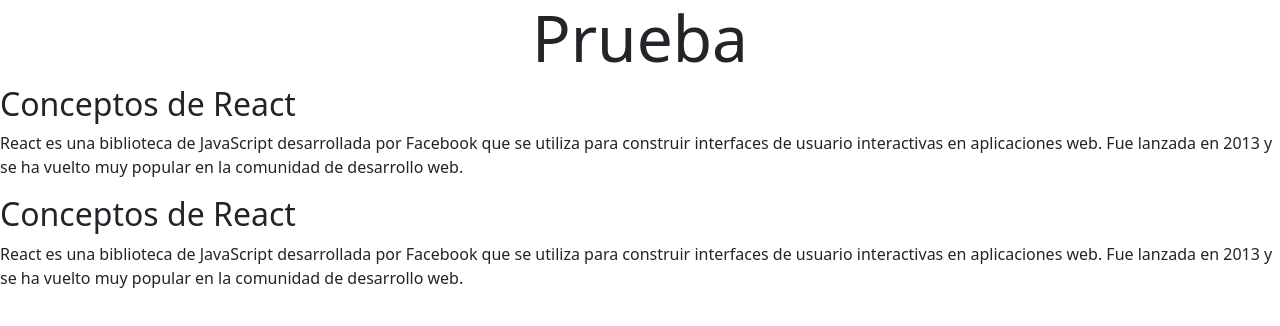
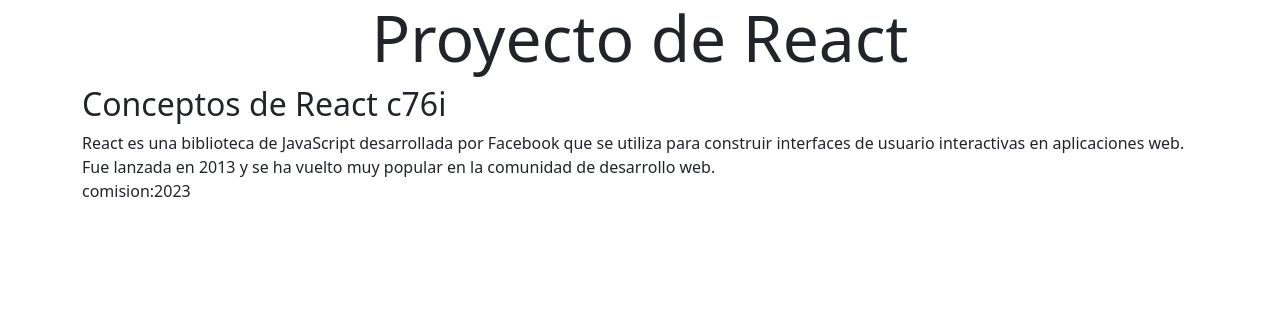
Before and after one commit to MaruSosa/contadorReact, a React app: page / in a window 1280 px wide. Shown: the top 326 px of the page. Built offline with nearby package versions, Linux system fonts and the light colour scheme; the HTML template or start-up script is replaced by a standard one.

Commit message:
agregamos un props en el componente informacion

```diff
--- a/src/App.jsx
+++ b/src/App.jsx
@@ -1,11 +1,12 @@
 import Informacion from "./components/Informacion";
 import 'bootstrap/dist/css/bootstrap.min.css'
 function App() {
+  const anioActual=2023;
   return (
-    <section>
-    <h1 className="display-3 text-center">Prueba</h1>
-    <Informacion></Informacion>
-    <Informacion/>
+    <section className="container">
+    <h1 className="display-3 text-center">Proyecto de React</h1>
+    {/* <Informacion></Informacion> */}
+    <Informacion comision='c76i' anioActualProps={anioActual}/>
   </section>
   );
 
--- a/src/components/Informacion.jsx
+++ b/src/components/Informacion.jsx
@@ -1,16 +1,16 @@
-const Informacion = () => {
+const Informacion = (props) => {
   //aqui va la logica del componente
   return (
     //puedo poner un poco de logica
     <>
-      <h2>Conceptos de React</h2>
+      <h2>Conceptos de React {props.comision}</h2>
       <section>
         {/*aqui va todo el maquetado */}
         <p>
           React es una biblioteca de JavaScript desarrollada por Facebook que se
           utiliza para construir interfaces de usuario interactivas en
           aplicaciones web. Fue lanzada en 2013 y se ha vuelto muy popular en la
-          comunidad de desarrollo web.{" "}
+          comunidad de desarrollo web. <br/> comision:{props.anioActualProps}
         </p>
       </section>
     </>
```
